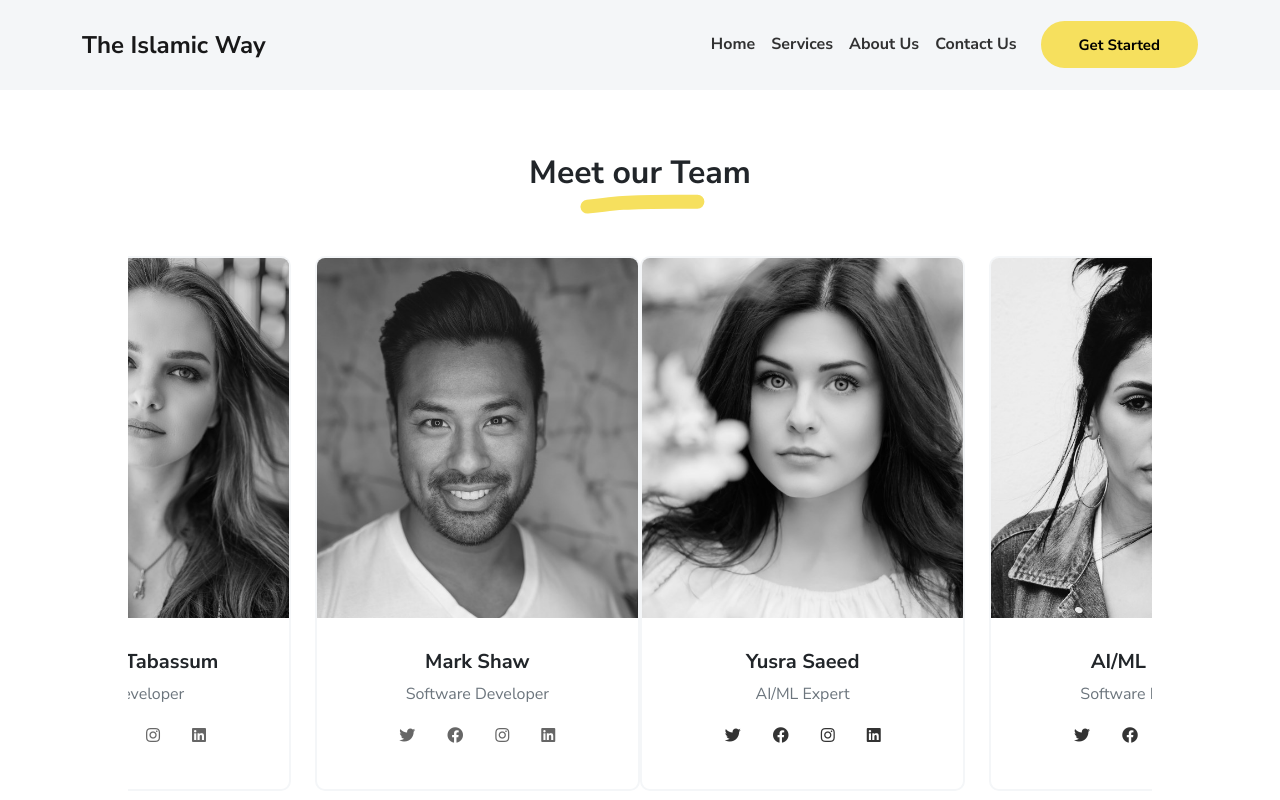
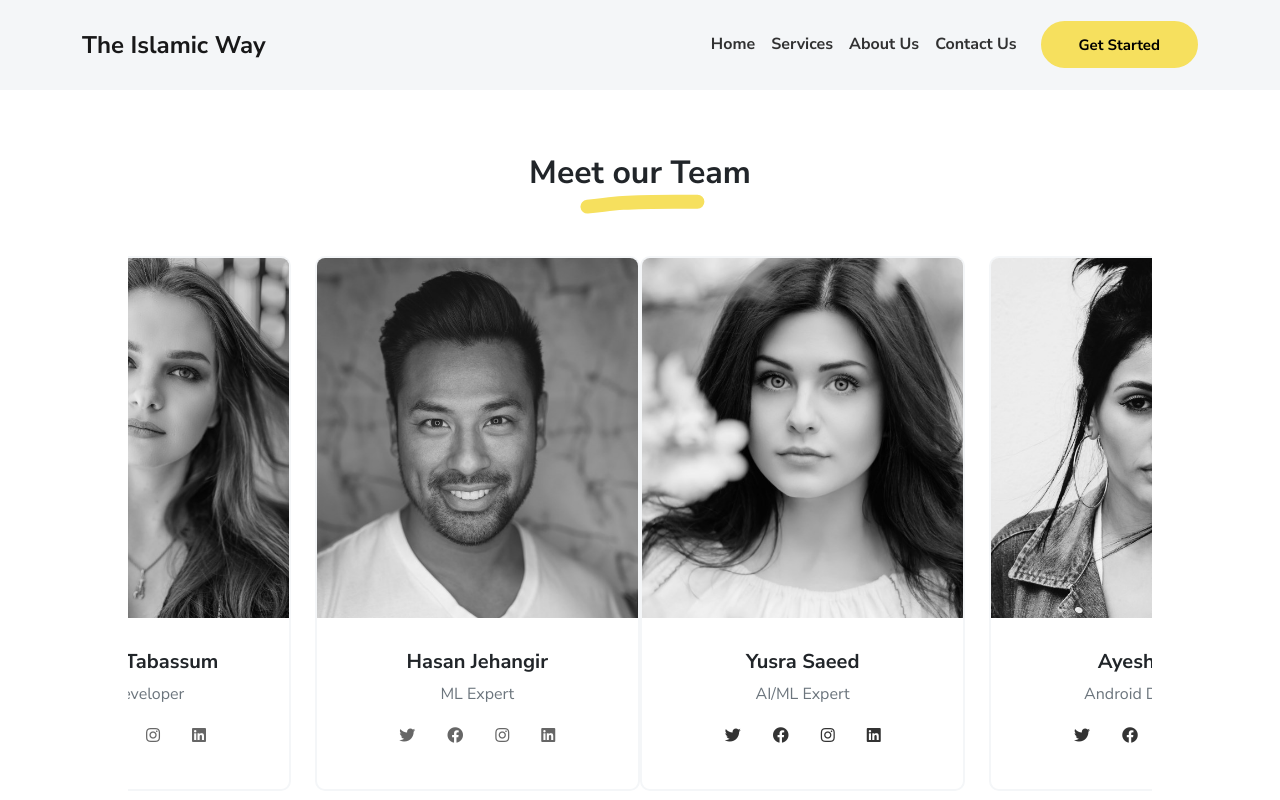
Before and after one commit to MuhammadUsman-10/MyProject, a plain HTML site: page pages/about.html in a window 1280 px wide. Shown: the top 800 px of the page. Drawn offline with Linux system fonts and the light colour scheme.

Commit message:
Front-End Uploaded

```diff
--- a/pages/about.html
+++ b/pages/about.html
@@ -63,7 +63,7 @@
                             <div class="card d-block mb-3"><img class="card-img-top" src="../images/team/emp-2.jpg" alt="image"/>
                             <div class="card-body text-center">
                                 <div class="h5 mb-1">Muhammad Usman</div>
-                                <div class="text-muted mb-1">Project Manager</div>
+                                <div class="text-muted mb-1">Software Developer</div>
                                 <div class="nav text-light justify-content-center"><a class="nav-link" href="#" title="Twitter"><i class="fab fa-twitter"></i><span class="menu-title sr-only">Twitter</span></a><a class="nav-link" href="#" title="Facebook"><i class="fab fa-facebook"></i><span class="menu-title sr-only">Facebook</span></a><a class="nav-link" href="#" title="Instagram"><i class="fab fa-instagram"></i><span class="menu-title sr-only">Instagram</span></a><a class="nav-link" href="#" title="LinkedIn"><i class="fab fa-linkedin"></i><span class="menu-title sr-only">LinkedIn</span></a></div>
                             </div>
                             </div>
@@ -80,8 +80,8 @@
                         <div class="col-md-4">
                             <div class="card d-block mb-3"><img class="card-img-top" src="../images/team/emp-3.jpg" alt="image"/>
                             <div class="card-body text-center">
-                                <div class="h5 mb-1">Mark Shaw</div>
-                                <div class="text-muted mb-1">Software Developer</div>
+                                <div class="h5 mb-1">Hasan Jehangir</div>
+                                <div class="text-muted mb-1">ML Expert</div>
                                 <div class="nav text-light justify-content-center"><a class="nav-link" href="#" title="Twitter"><i class="fab fa-twitter"></i><span class="menu-title sr-only">Twitter</span></a><a class="nav-link" href="#" title="Facebook"><i class="fab fa-facebook"></i><span class="menu-title sr-only">Facebook</span></a><a class="nav-link" href="#" title="Instagram"><i class="fab fa-instagram"></i><span class="menu-title sr-only">Instagram</span></a><a class="nav-link" href="#" title="LinkedIn"><i class="fab fa-linkedin"></i><span class="menu-title sr-only">LinkedIn</span></a></div>
                             </div>
                             </div>
@@ -102,8 +102,8 @@
                         <div class="col-md-4">
                             <div class="card d-block mb-3"><img class="card-img-top" src="../images/team/emp-5.jpg" alt="image"/>
                             <div class="card-body text-center">
-                                <div class="h5 mb-1">AI/ML Expert</div>
-                                <div class="text-muted mb-1">Software Developer</div>
+                                <div class="h5 mb-1">Ayesha Naz</div>
+                                <div class="text-muted mb-1">Android Developer</div>
                                 <div class="nav text-light justify-content-center"><a class="nav-link" href="#" title="Twitter"><i class="fab fa-twitter"></i><span class="menu-title sr-only">Twitter</span></a><a class="nav-link" href="#" title="Facebook"><i class="fab fa-facebook"></i><span class="menu-title sr-only">Facebook</span></a><a class="nav-link" href="#" title="Instagram"><i class="fab fa-instagram"></i><span class="menu-title sr-only">Instagram</span></a><a class="nav-link" href="#" title="LinkedIn"><i class="fab fa-linkedin"></i><span class="menu-title sr-only">LinkedIn</span></a></div>
                             </div>
                             </div>
```
